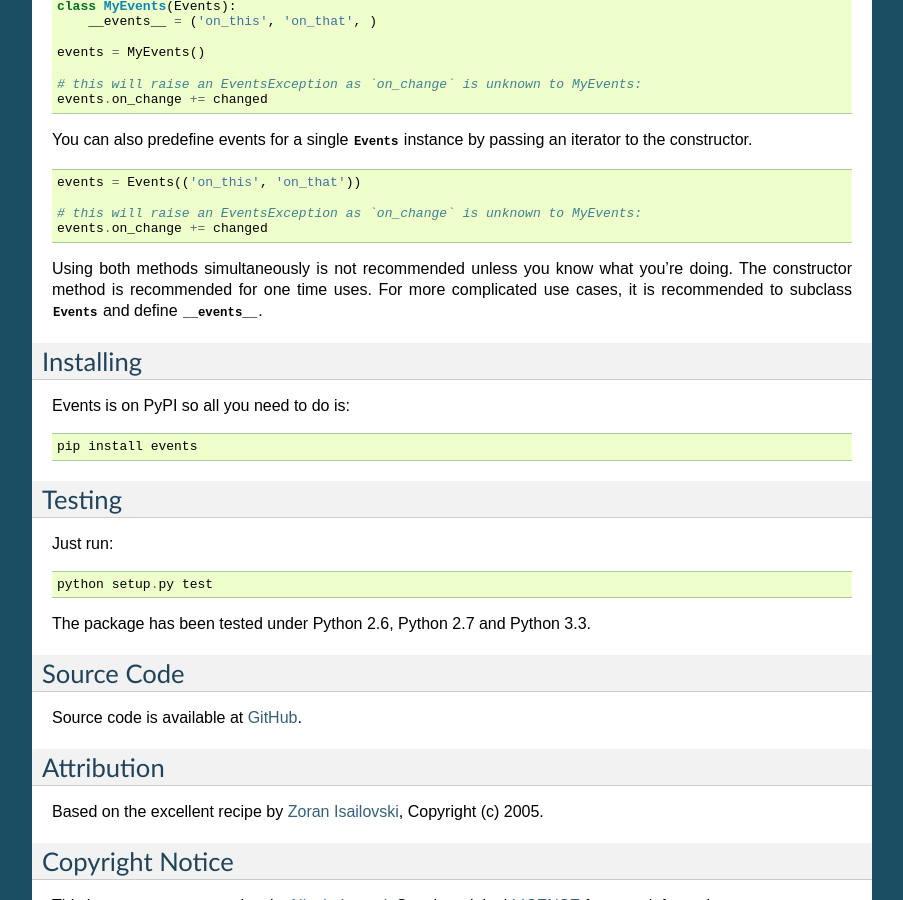
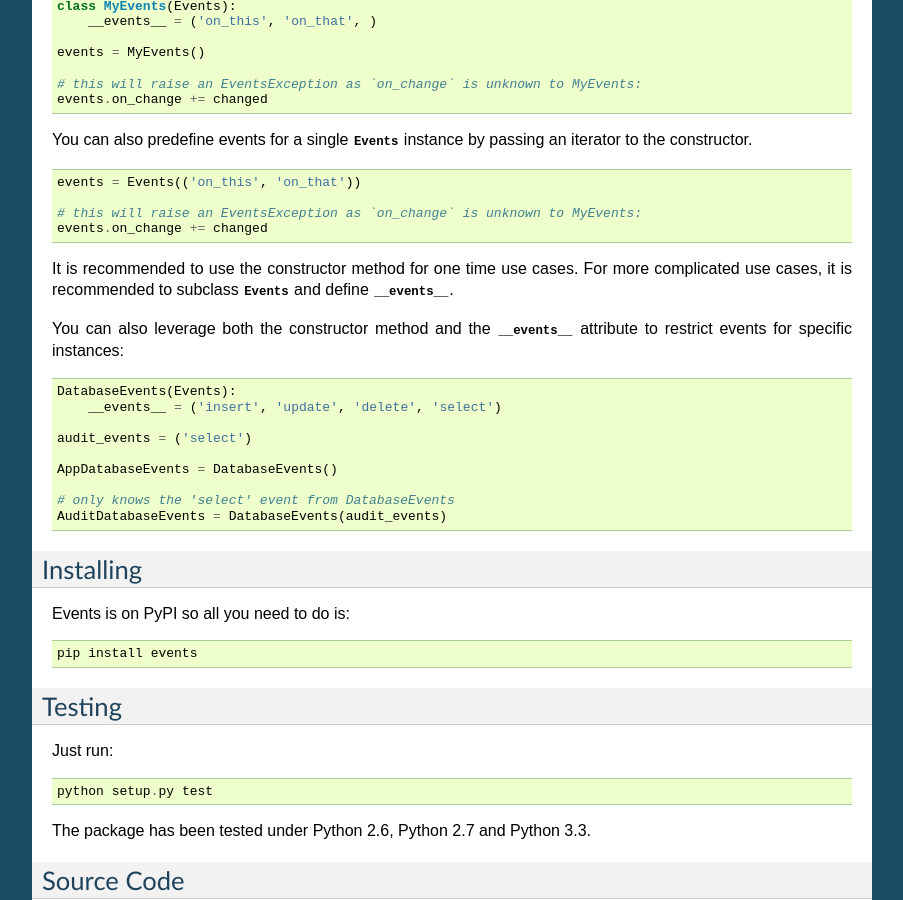
Before and after one commit to pyeve/events, a Sphinx documentation site: the page built from docs/index.rst, in a window 1280 px wide and 900 px high, scrolled down 2201 px. Shown: the whole window, without its empty margins (198-1101 px from the left). Built offline with Sphinx 7.4.7, drawn with Linux system fonts in a browser that asks for light colours.

Commit message:
Add support for simultaneous use of both methods
This commit allows Events objects to be defined using both the
__events__ class attribute and the instance method. Using both
methods allow instances to be restricted to a subset of the
events defined in __events__.

```diff
--- a/docs/index.rst
+++ b/docs/index.rst
@@ -143,10 +143,24 @@ passing an iterator to the constructor. ::
     # this will raise an EventsException as `on_change` is unknown to MyEvents:
     events.on_change += changed
 
-Using both methods simultaneously is not recommended unless you know what you're
-doing. The constructor method is recommended for one time uses. For more
+It is recommended to use the constructor method for one time use cases. For more
 complicated use cases, it is recommended to subclass :class:`~events.Events`
 and define :attr:`__events__`.
+
+You can also leverage both the constructor method and the :attr:`__events__`
+attribute to restrict events for specific instances: ::
+
+    DatabaseEvents(Events):
+        __events__ = ('insert', 'update', 'delete', 'select')
+
+    audit_events = ('select')
+
+    AppDatabaseEvents = DatabaseEvents()
+
+    # only knows the 'select' event from DatabaseEvents
+    AuditDatabaseEvents = DatabaseEvents(audit_events)
+
+
 
 Installing
 ==========
```
Also changed, not shown: 2 other files.
